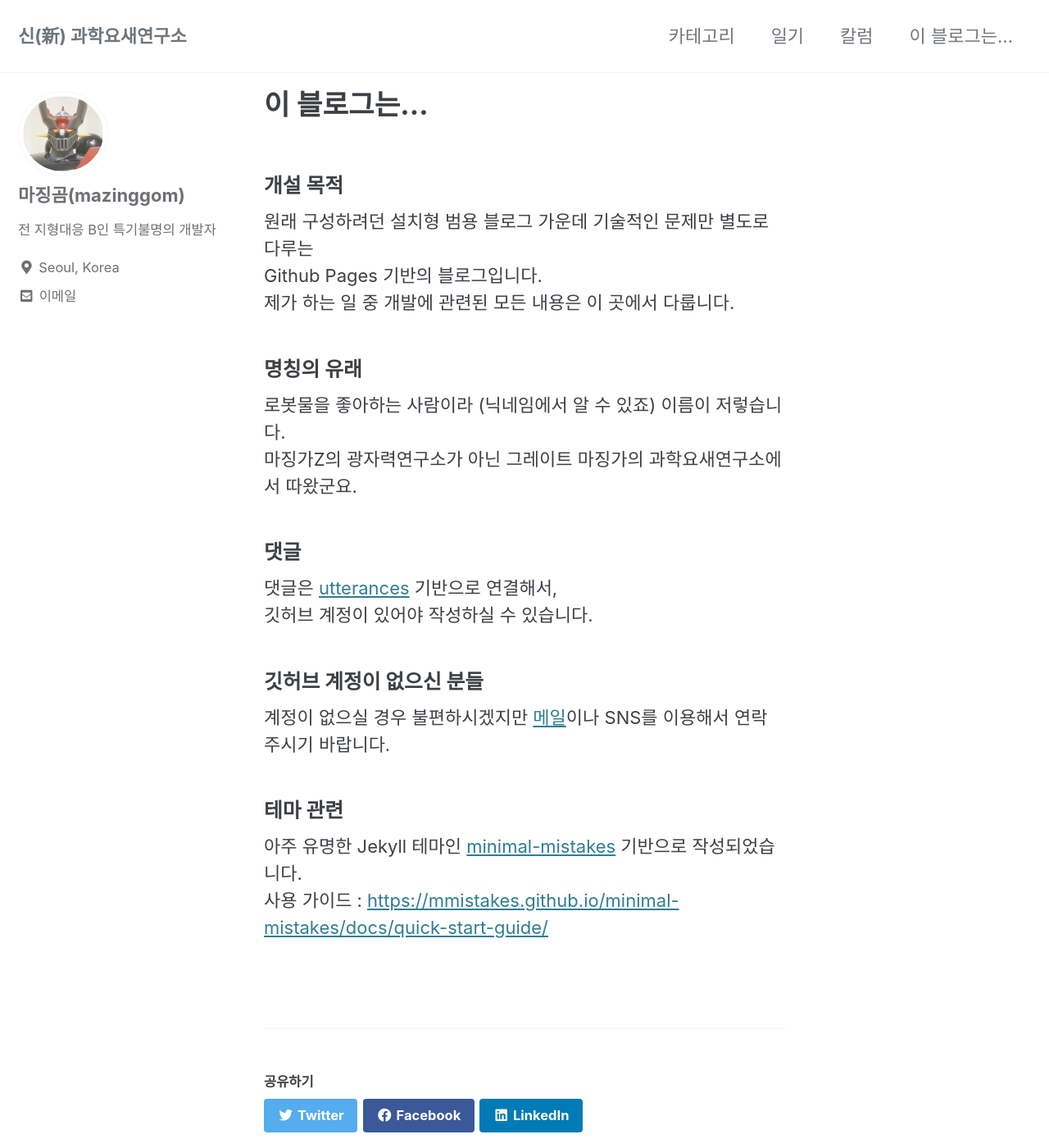
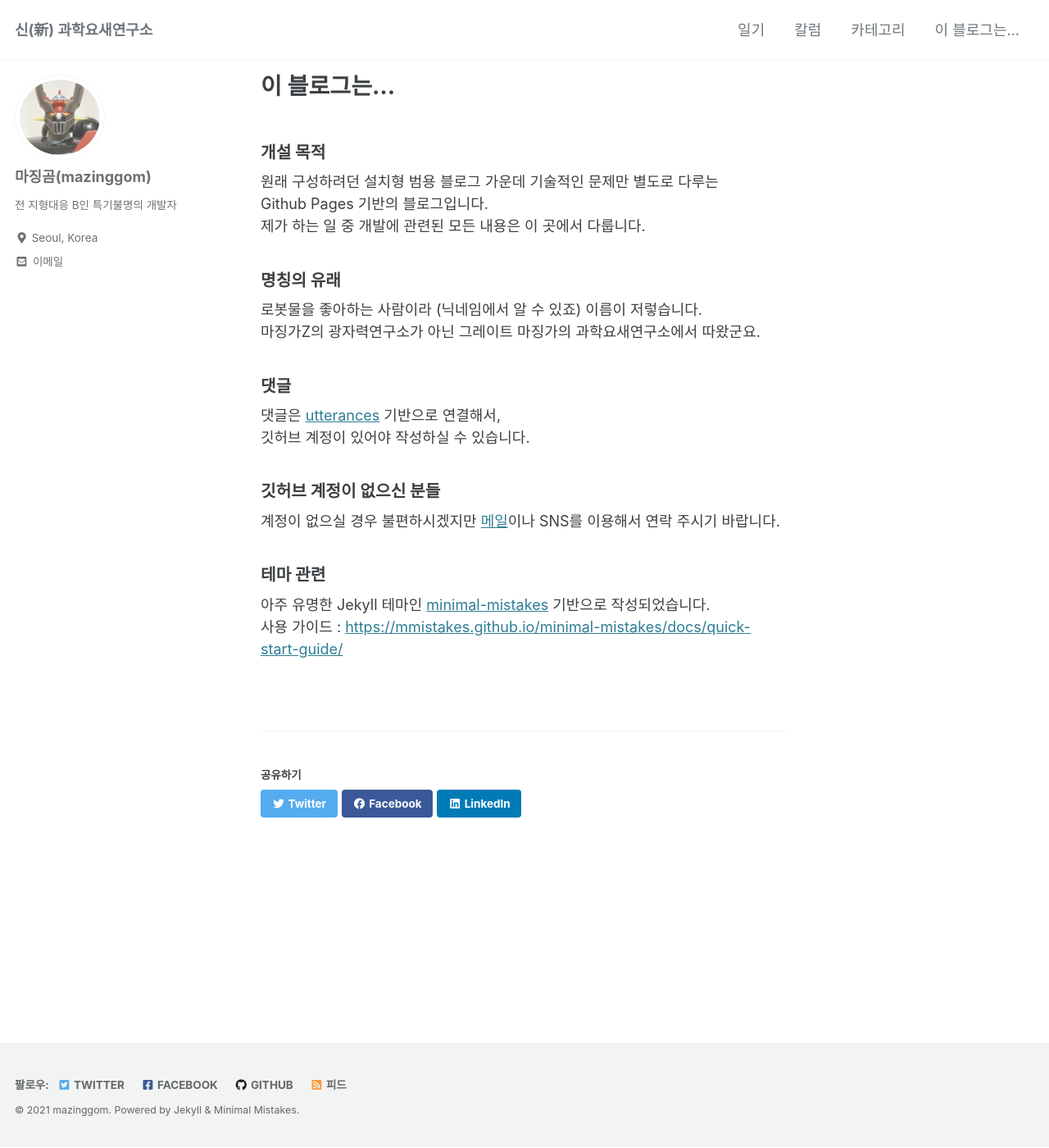
Before and after one commit to mazinggom/mazinggom.github.io, a Jekyll site: the page built from _pages/about.md, in a window 1280 px wide and 1400 px high. Shown: the whole window at 82% size. Built offline with Jekyll 4.4.1, drawn with Linux system fonts in a browser that asks for light colours; cached includes are drawn as plain includes.

Commit message:
메뉴구조 및 디자인 변경

```diff
--- a/_config.yml
+++ b/_config.yml
@@ -283,7 +283,8 @@ defaults:
     values:
       layout: single
       author_profile: true
-      read_time: true
+      read_time: false
+      show_date: true
       comments: true
       share: true
       related: true
--- a/_data/navigation.yml
+++ b/_data/navigation.yml
@@ -1,11 +1,11 @@
 # main links
 main:
-  - title: "카테고리"
-    url: /categories/
   - title: "일기"
     url: /categories/일기/
   - title: "칼럼"
     url: /categories/칼럼/
+  - title: "카테고리"
+    url: /categories/
   - title: "이 블로그는..."
     url: /about/
   # - title: "Quick-Start Guide"
--- a/_includes/page__meta.html
+++ b/_includes/page__meta.html
@@ -5,7 +5,8 @@
       {% assign date = document.date %}
       <span class="page__meta-date">
         <i class="far {% if include.type == 'grid' and document.read_time and document.show_date %}fa-fw {% endif %}fa-calendar-alt" aria-hidden="true"></i>
-        {% assign date_format = site.date_format | default: "%B %-d, %Y" %}
+        <!-- {% assign date_format = site.date_format | default: "%B %-d, %Y" %} -->
+        {% assign date_format = site.date_format | default: "%Y-%m-%d" %}
         <time datetime="{{ date | date_to_xmlschema }}">{{ date | date: date_format }}</time>
       </span>
     {% endif %}
--- a/_sass/minimal-mistakes/_reset.scss
+++ b/_sass/minimal-mistakes/_reset.scss
@@ -15,11 +15,11 @@ html {
   }
 
   @include breakpoint($large) {
-    font-size: 20px;
+    font-size: 18px;
   }
 
   @include breakpoint($x-large) {
-    font-size: 22px;
+    font-size: 18px;
   }
 
   -webkit-text-size-adjust: 100%;
```
